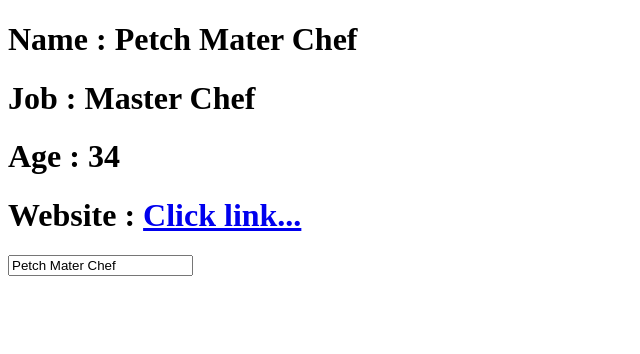
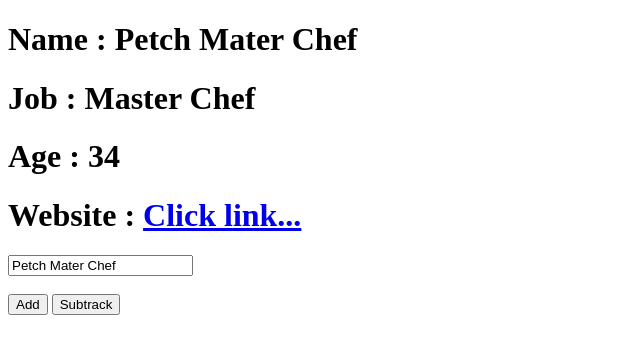
Before and after one commit to petchy/vue.js, a plain HTML site: page index.html in a window 1280 px wide. Shown: the whole page, without its empty margins (0-640 px from the left). Drawn offline with nearby package versions, Linux system fonts and the light colour scheme.

Commit message:
Event Handler

```diff
--- a/app.js
+++ b/app.js
@@ -13,6 +13,12 @@ new Vue({
     },
     setName:function(name){
       return this.name = name
+    },
+    addAge:function(){
+      console.log(++this.age)
+    },
+    subtrackAge:function(){
+      console.log(--this.age)
     }
   }
 })
--- a/index.html
+++ b/index.html
@@ -11,7 +11,9 @@
       <h1>Job : {{job}}</h1>
       <h1>Age : {{age}}</h1>
       <h1>Website : <a v-bind:href="website">Click link...</a></h1>
-      <input type="text" v-bind:value="name">
+      <input type="text" v-bind:value="name"><br><br>
+      <button type="button" v-on:click="addAge()">Add</button>
+      <button type="button" v-on:click="subtrackAge()">Subtrack</button>
     </div>
     <script src="app.js" charset="utf-8"></script>
   </body>
```
